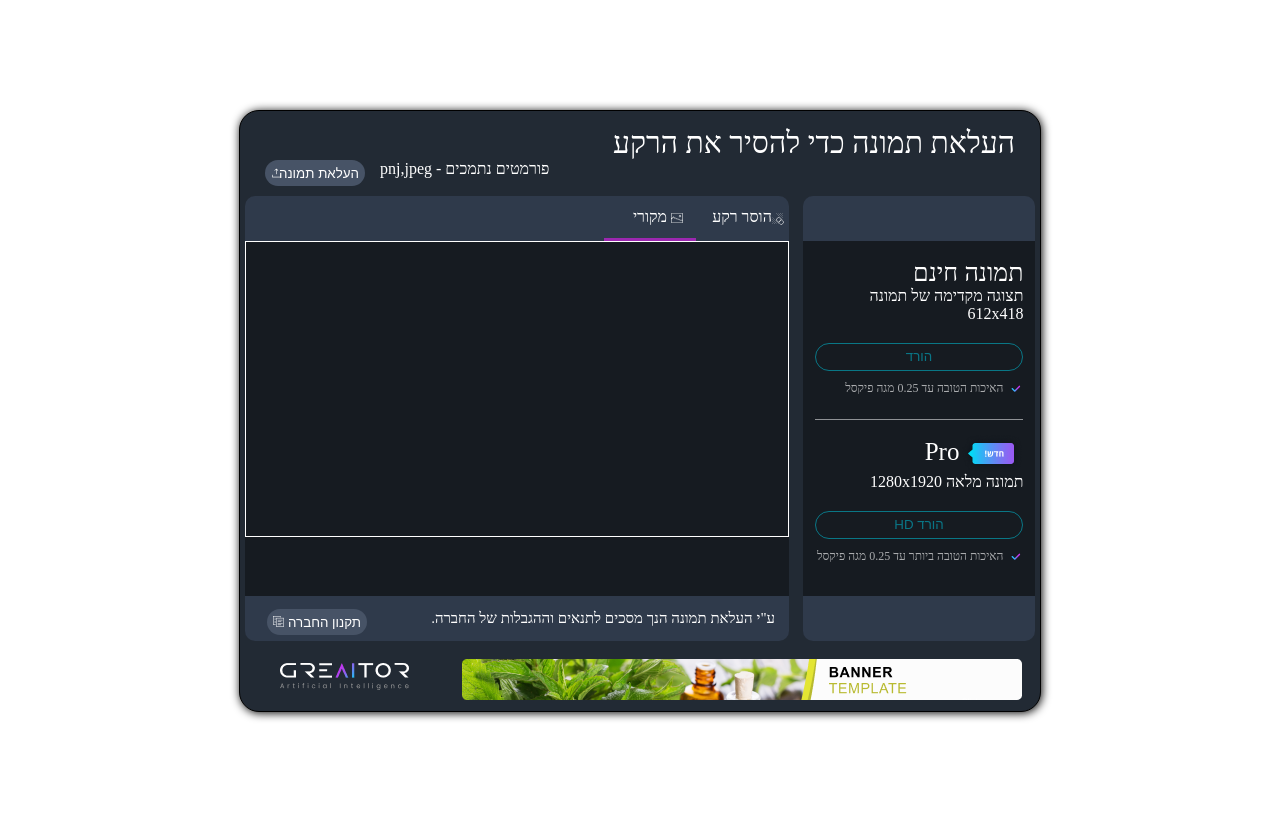
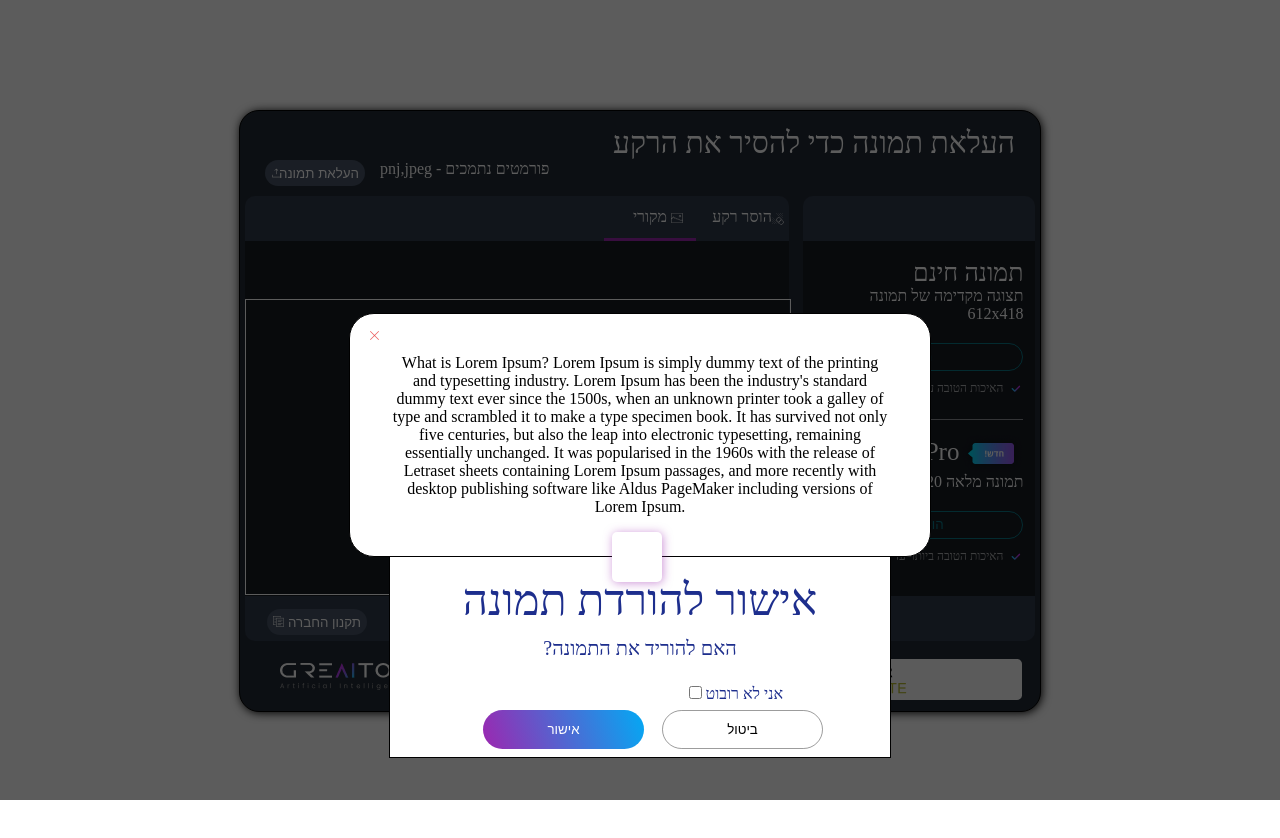
Before and after one commit to AriMeir/ReactProject, a React (Create React App) app: page / in a window 1280 px wide. Both pictures are taken after a click on the button "תקנון החברה". Shown: the top 838 px of the page. Before the commit the page ends 800 px from the top, so only its background shows below. Built offline with nearby package versions, Linux system fonts and the light colour scheme.

Commit message:
lesson 5 complete

```diff
--- a/src/Bgremove.css
+++ b/src/Bgremove.css
@@ -35,6 +35,7 @@ body{
     background-repeat: no-repeat;
     text-align: right;
     background-position: 4px 6px;
+    cursor: pointer;
 }
 .bg_div_header_subtext{
     color: white;
@@ -60,7 +61,16 @@ body{
     background-color: #2F3A4B;
 
 
-
+ .takanon_popup{
+    width: 500px;
+    background-color: white;
+    border: 1px solid black;
+    border-radius: 25px;
+    padding: 40px;
+    position: relative;
+    top: -399px;
+    margin: 0 auto;
+}
 
 
 
@@ -140,3 +150,103 @@ body{
     text-align: right;
     background-position: 5px 6px;
 }
+.file_input{
+    display: none;
+}
+.takanon_popup{
+    width: 500px;
+    background-color: white;
+    border: 1px solid black;
+    border-radius: 25px;
+    padding: 40px;
+    position: relative;
+    top: -399px;
+    margin: 0 auto;
+}
+.takanon_popup_overlay{
+    width: 100%;
+    height: 100%;
+    background-color: #000000a3;
+    position: fixed;
+    top: 0;
+}
+.close_popup_img{
+    position: absolute;
+    top: 17px;
+    left: 20px;
+    cursor: pointer;
+}
+.download_popup{
+    background-color: white;
+    border: solid 1px black;
+    width: 500px;
+    position: relative;
+    margin: 0 auto;
+    top: -400px;
+    height: 200px;
+}
+.top_img{
+    position: absolute;
+    width: 50px;
+    height: 50px;
+    /* border: 1px solid black; */
+    top: -25px;
+    left: 222px;
+    background-color: white;
+    border-radius: 5px;
+    box-shadow: 1px 1px 10px #9c27b080;
+}
+.download_popup_title{
+    position: absolute;
+    top: 18px;
+    text-align: center;
+    width: 100%;
+    font-size: 44px;
+    color:#1d2e8d;
+}
+.download_popup_subtitle{
+    position: absolute;
+    top: 80px;
+    text-align: center;
+    width: 100%;
+    font-size: 20px;
+    direction: rtl;
+    color:#1d2e8d;
+}
+.not_robot_cont{
+    position: absolute;
+    top: 126px;
+    right: 107px;
+    color:#1d2e8d;
+
+
+}
+.download_popup_checkbox{
+    cursor: pointer;
+}
+.download_popup_cancel{
+    position: absolute;
+    top: 153px;
+    right: 67px;
+    width: 161px;
+    height: 39px;
+    border: 1px solid #00000063;
+    border-radius: 25px;
+    background-color: transparent;
+    color: black;
+    cursor: pointer;
+}
+
+.download_popup_approve{
+    position: absolute;
+    top: 153px;
+    right: 246px;
+    width: 161px;
+    height: 39px;
+    border: none;
+    border-radius: 25px;
+    color: white;
+    background: linear-gradient(71deg,#9C27B0, #03A9F4);
+    cursor: pointer;
+
+}
--- a/src/Bgremove.js
+++ b/src/Bgremove.js
@@ -1,13 +1,31 @@
-import close from './assets/close.jpeg'
+import close from './assets/close.png'
 import logo from './assets/logo.png'
 import banner from './assets/banner.png'
 import './Bgremove.css';
 import DownloadImg from './DownloadImg';
-import { useState } from "react";
+import { useState, useRef } from "react";
 import Image from './Image';
 
 function Bgremove() {
+  //for the file
+  const inputFileElement = useRef();
+  const focusInput = () => {
+    inputFileElement.current.click();
+  };
+  const [open_poup, setopen_poup] = useState(false);
+
+  function open_popup(){
+    setopen_poup(true);
+
+  }
+  function close_popup(){
+    setopen_poup(false);
+  }
+
+
   const [tabname, settabname] = useState('original');
+
+
   function tab_click(e) {
     if(e.target.className == "tab_button_original"){
       settabname('original');
@@ -27,7 +45,8 @@ function Bgremove() {
             <div className='bg_div_header'>
                 <image src = {close} className='close_img'/>
                 <div className='bg_div_header_title'>העלאת תמונה כדי להסיר את הרקע</div>
-                    <button className='bg_div_header_button'>העלאת תמונה</button>
+                    <button className='bg_div_header_button' onClick={focusInput}>העלאת תמונה</button>
+                    <input type='file'  ref={inputFileElement} className='file_input'></input>
                     <div className='bg_div_header_subtext'> pnj,jpeg - פורמטים נתמכים   </div>
                 </div>
                 <div className='main_cont'>
@@ -48,7 +67,7 @@ function Bgremove() {
 
                     <div className='main_cont_left_footer'>
                     <div className='main_cont_left_footer_text'>ע"י העלאת תמונה הנך מסכים לתנאים וההגבלות של החברה.</div>
-                    <button className='company_policy_btm'>תקנון החברה</button>
+                    <button className='company_policy_btm' onClick={open_popup}>תקנון החברה</button>
 
                     </div>
 
@@ -68,6 +87,38 @@ function Bgremove() {
 
                 </div>
         </div>
+        {open_poup? <>
+        <div className='takanon_popup_overlay'></div>
+          <div className='takanon_popup'>
+          <img src={close} className='close_popup_img' onClick={close_popup}/>
+            What is Lorem Ipsum?
+            Lorem Ipsum is simply dummy text of the printing and typesetting industry.
+            Lorem Ipsum has been the industry's standard dummy text ever since the 1500s,
+            when an unknown printer took a galley of type and scrambled it to make a type
+            specimen book. It has survived not only five centuries, but also the leap into
+            electronic typesetting, remaining essentially unchanged. It was popularised in
+            the 1960s with the release of Letraset sheets containing Lorem Ipsum passages,
+            and more recently with desktop publishing software like Aldus PageMaker
+            including versions of Lorem Ipsum.
+          </div>
+          </>
+          : ""}
+
+
+      <div className='download_popup'>
+      <div className='top_img'>
+
+      </div>
+      <div className='download_popup_title' >אישור להורדת תמונה</div>
+      <div className='download_popup_subtitle'>האם להוריד את התמונה?</div>
+      <div className='not_robot_cont'>
+      <input type='checkbox' className='download_popup_checkbox'/>
+      <span className='download_popup_not_robot'>אני לא רובוט</span>
+      </div>
+      <button className='download_popup_cancel'>ביטול</button>
+      <button className='download_popup_approve'>אישור</button>
+
+      </div>
     </div>
 
 
--- a/src/DownloadImg.js
+++ b/src/DownloadImg.js
@@ -1,5 +1,9 @@
 import './DownloadImg.css';
 import newImg from './assets/new.png';
+
+function open_download_popup(){
+
+}
 
 function DownloadImg(props) {
   return (
@@ -9,8 +13,15 @@ function DownloadImg(props) {
       {props.titleImg? <img className='newImg' src={newImg}/>: ""}
       </div>
       <div className='DownloadImg_subtitle'> {props.subtitle}</div>
-      <button className='DownloadImg_btn'>{props.btntext}</button>
+      <button className='DownloadImg_btn' onClick={open_download_popup}>{props.btntext}</button>
       <div className='DownloadImg_subsubtext'> {props.subtext}</div>
+
+
+
+
+
+
+
     </div>
   );
 }
--- a/src/Image.css
+++ b/src/Image.css
@@ -47,3 +47,9 @@
     border: solid 1px white;
     height: 294px;
 }
+.image_only_disp{
+    top: 25px;
+    position: relative;
+    overflow: auto;
+    width: 100%;
+}
--- a/src/Image.js
+++ b/src/Image.js
@@ -4,7 +4,16 @@ import { useState, useRef , useEffect} from "react";
 
 function Image(props) {
   const [color, settcolor] = useState('transperent');
+  const [image_only_disp, setimage_only_disp] = useState('');
   const inputElement = useRef();
+
+  useEffect(() => {
+    if(props.image_only==false) {
+        setimage_only_disp('image_only_disp');
+    } else {
+        setimage_only_disp('');
+    }
+},[props.image_only]);
   const focusInput = () => {
     inputElement.current.click();
   };
@@ -26,8 +35,7 @@ function Image(props) {
         <input type='color'  ref={inputElement} className='input_color' onChange={color_change}></input>
         </>
         : ""}
-        <div className='image_pace'>
-
+        <div className={`image_pace ${image_only_disp}`} >
         </div>
       </div>
     </div>
```
Also changed, not shown: src/assets/close.png (added).
